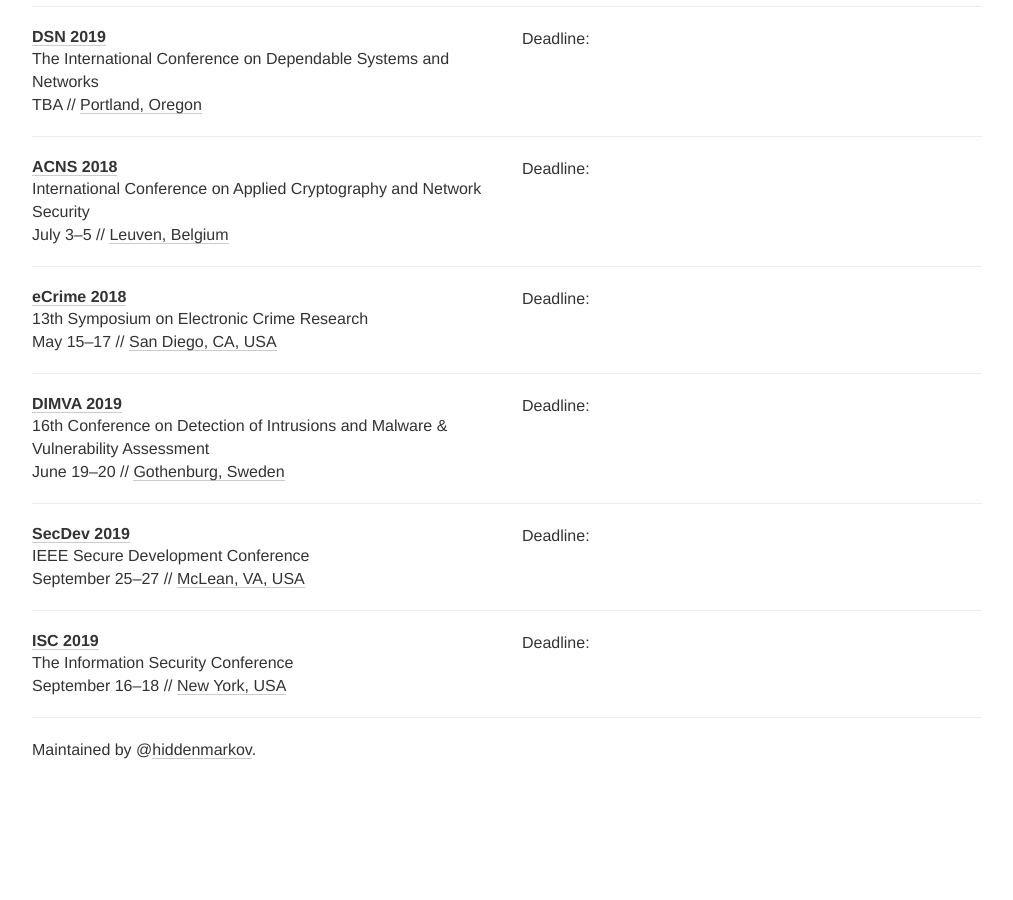
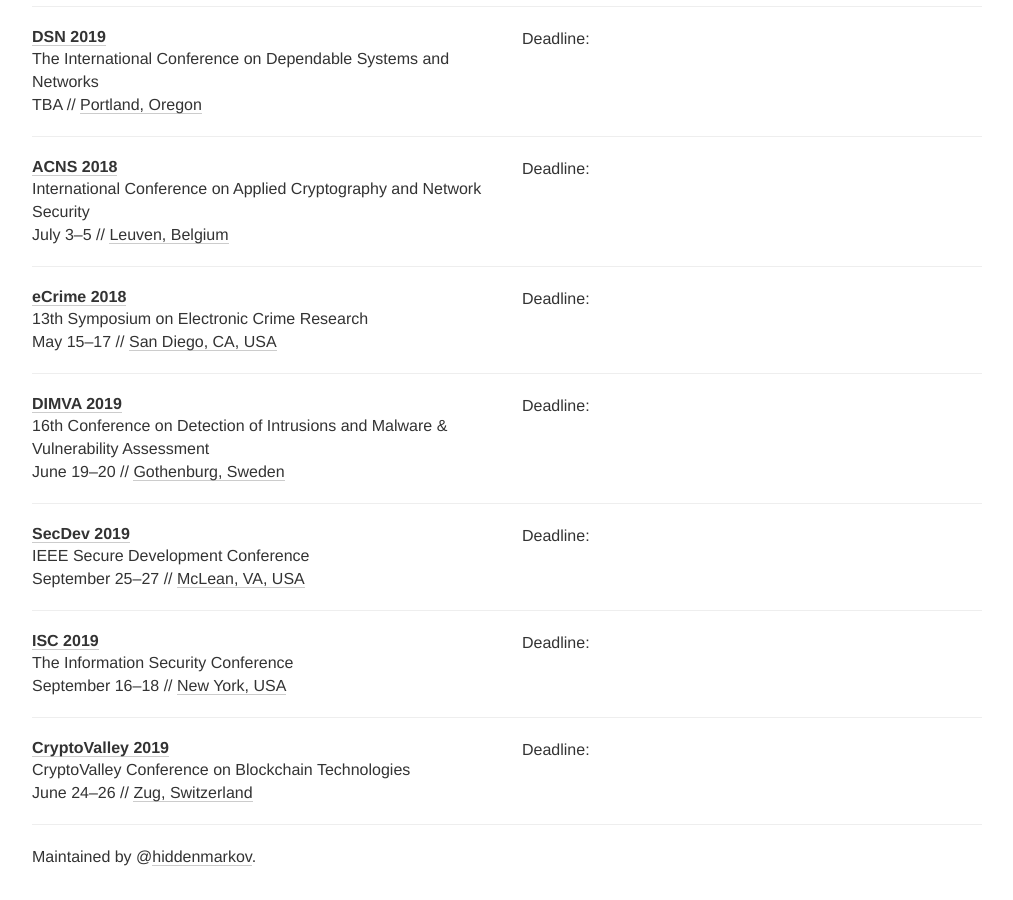
Before and after one commit to sec-deadlines/sec-deadlines.github.io, a Jekyll site: the page built from index.html, in a window 1280 px wide and 900 px high, scrolled down 3024 px. Shown: the whole window, without its empty margins (133-1146 px from the left). Built offline with Jekyll 4.4.1, drawn with Linux system fonts in a browser that asks for light colours; nearby versions of some CDN libraries; comment, search, counter and statistics services are not loaded; before the commit the page ends 3817 px from its top, so only the background shows below that.

Commit message:
Add CryptoValley (#23)

```diff
--- a/_data/conferences.yml
+++ b/_data/conferences.yml
@@ -312,3 +312,12 @@
   date: "September 16-18"
   place: New York, USA
   tags: [SEC, INFOR]
+
+- name: CryptoValley
+  description: CryptoValley Conference on Blockchain Technologies
+  year: 2019
+  link: http://www.cryptovalleyconference.com/technology-call-for-papers
+  deadline: "2019-04-15 23:59"
+  date: "June 24-26"
+  place: Zug, Switzerland
+  tags: [SEC, PRIV, CRYPTO]
```
